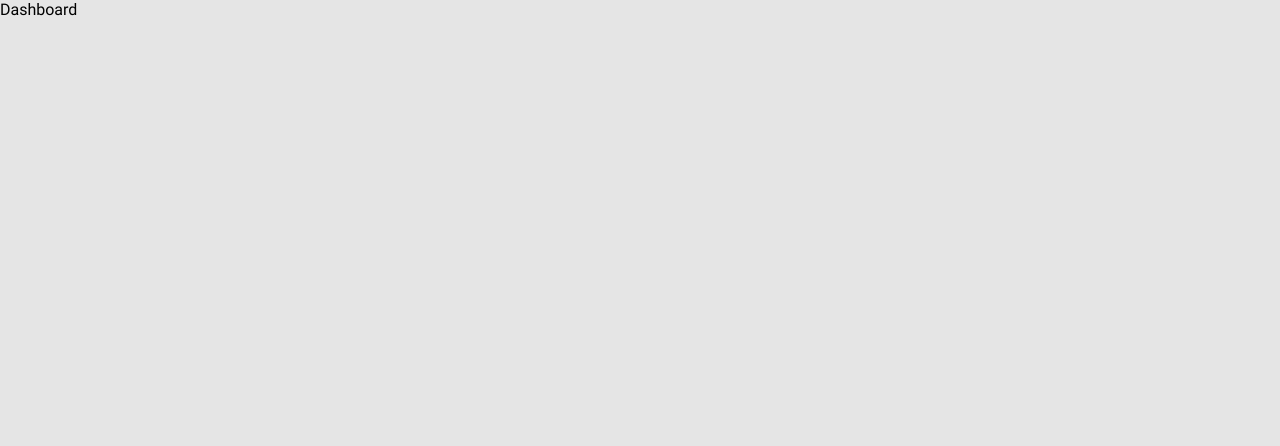
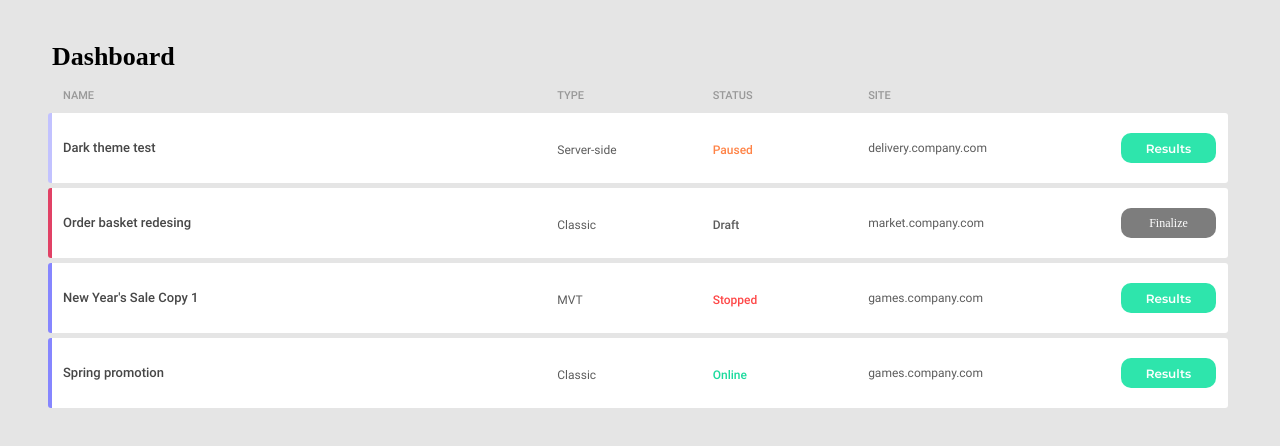
Before and after one commit to DmitriBelski/ab-tests, a React (Create React App) app: page / in a window 1280 px wide. Shown: the top 446 px of the page. Built offline with nearby package versions, Linux system fonts and the light colour scheme; a web font is replaced by a local one.

Commit message:
Add Table & TableRow components

```diff
--- a/src/App.tsx
+++ b/src/App.tsx
@@ -1,9 +1,11 @@
+import { Table } from 'components/Table'
 import './App.scss'
 
 function App () {
   return (
     <div>
-      Dashboard
+      <h1 className="h1-font">Dashboard</h1>
+      <Table />
     </div>
   )
 }
--- /dev/null
+++ b/src/components/Table.scss
@@ -0,0 +1,41 @@
+@import '../styles/variables.scss';
+
+table {
+  display: -ms-grid;
+  display: grid;
+  min-width: 100%;
+  grid-row-gap: 10px;
+}
+
+thead {
+  &.table-header-font {
+    color: $color-neutral-medium-light;
+  }
+}
+
+tbody {
+  display: -ms-grid;
+  display: grid;
+  grid-row-gap: 5px;
+}
+
+tr {
+  display: -ms-grid;
+  display: grid;
+  padding-left: 11px;
+  padding-right: 12px;
+  grid-column-gap: 10px;
+  -ms-grid-columns: 3.33fr 1fr 1fr 1.67fr 95px;
+  grid-template-columns:
+    minmax(150px, 3.33fr)
+    minmax(60px, 1fr)
+    minmax(50px, 1fr)
+    minmax(120px, 1.67fr)
+    95px;
+}
+
+th {
+  text-align: start;
+  padding: 0;
+  font-weight: inherit;
+}
--- /dev/null
+++ b/src/components/Table.tsx
@@ -0,0 +1,29 @@
+import * as React from 'react'
+import { TableRow } from 'components/TableRow'
+import { Status } from 'models/Status'
+import { Type } from 'models/Type'
+import './Table.scss'
+
+const Table: React.FC = () => {
+  return (
+    <table>
+      <thead className="table-header-font">
+        <tr>
+          <th>NAME</th>
+          <th>TYPE</th>
+          <th>STATUS</th>
+          <th>SITE</th>
+          <th></th>
+        </tr>
+      </thead>
+      <tbody>
+        <TableRow siteId={2} name="Dark theme test" type={Type.SERVER_SIDE} status={Status.PAUSED} site={'https://www.delivery.company.com'}/>
+        <TableRow siteId={1} name="Order basket redesing" type={Type.CLASSIC} status={Status.DRAFT} site={'https://market.company.com'}/>
+        <TableRow siteId={3} name="New Year's Sale Copy 1" type={Type.MVT} status={Status.STOPPED} site={'http://games.company.com'}/>
+        <TableRow siteId={3} name="Spring promotion" type={Type.CLASSIC} status={Status.ONLINE} site={'http://games.company.com'}/>
+      </tbody>
+    </table>
+  )
+}
+
+export { Table }
--- /dev/null
+++ b/src/components/TableRow.scss
@@ -0,0 +1,46 @@
+@import '../styles/variables.scss';
+
+tbody {
+  tr {
+    background-color: white;
+    height: 70px;
+    align-content: center;
+    border-radius: 0 $default-border-radius $default-border-radius 0;
+    position: relative;
+
+    &::before {
+      content: '';
+      position: absolute;
+      width: 4px;
+      height: inherit;
+      background-color: white;
+      left: -4px;
+      border-radius: $default-border-radius 0 0 $default-border-radius;
+    }
+
+    @each $siteId, $color in $color-site-alias {
+      &.#{$siteId}-alias::before {
+        background-color: $color;
+      }
+    }
+
+    &:hover {
+      box-shadow: $default-box-shadow;
+    }
+  }
+}
+
+td {
+  align-self: center;
+  padding: 0;
+  overflow: hidden;
+  text-overflow: ellipsis;
+  white-space: nowrap;
+
+  &.table-title-font {
+    color: $color-neutral-dark;
+  }
+  &.table-regular-font {
+    color: $color-neutral-semi-dark;
+  }
+}
--- /dev/null
+++ b/src/components/TableRow.tsx
@@ -0,0 +1,43 @@
+import * as React from 'react'
+import { TestType } from './TestType'
+import { TestStatus } from './TestStatus'
+import { Button } from './Button'
+import refineUrl from 'utils/refineUrl'
+import { Type } from 'models/Type'
+import { Status } from 'models/Status'
+import { Buttons } from 'models/Button'
+import './TableRow.scss'
+
+interface TableRowProps {
+  name: string;
+  type: Type;
+  status: Status;
+  siteId: number;
+  site: string;
+}
+
+const TableRow: React.FC<TableRowProps> = (props) => {
+  const buttonValue: Buttons = props.status === 'DRAFT' ? Buttons.FINALIZE : Buttons.RESULTS
+
+  return (
+    <tr className={`siteId-${props.siteId}-alias`}>
+      <td className="table-title-font">
+        {props.name}
+      </td>
+      <td>
+        <TestType value={props.type}/>
+      </td>
+      <td>
+        <TestStatus value={props.status} />
+      </td>
+      <td className="table-regular-font">
+        {refineUrl(props.site)}
+      </td>
+      <td>
+        <Button value={buttonValue}/>
+      </td>
+    </tr>
+  )
+}
+
+export { TableRow }
--- a/src/index.scss
+++ b/src/index.scss
@@ -5,7 +5,7 @@
 }
 
 body {
-  margin: 0;
+  margin: 41px 52px 49px 52px;
   font-family: 'Roboto', sans-serif;
   -webkit-font-smoothing: antialiased;
   -moz-osx-font-smoothing: grayscale;
--- a/src/styles/variables.scss
+++ b/src/styles/variables.scss
@@ -8,10 +8,12 @@ $color-neutral-semi-light: #D1D1D1;
 $color-neutral-light: #E5E5E5;
 $color-neutral-extra-light: #EBEBEB;
 
-/* test-alias colors */
-$color-alias-1: #E14165;
-$color-alias-2: #C2C2FF;
-$color-alias-3: #8686FF;
+/* alias colors */
+$color-site-alias: (
+  siteId-1: #E14165,
+  siteId-2: #C2C2FF,
+  siteId-3: #8686FF
+);
 
 /* test-status colors */
 $color-test-status: (
@@ -30,6 +32,8 @@ $color-button-role: (
 
 /* border radiuses */
 $default-border-radius: 3px;
+$large-border-radius: 10px;
+$extra-large-border-radius: 15px;
 
 /* box shadows */
 $default-box-shadow: 0px 0px 20px rgba(0, 0, 0, 0.15);
```
